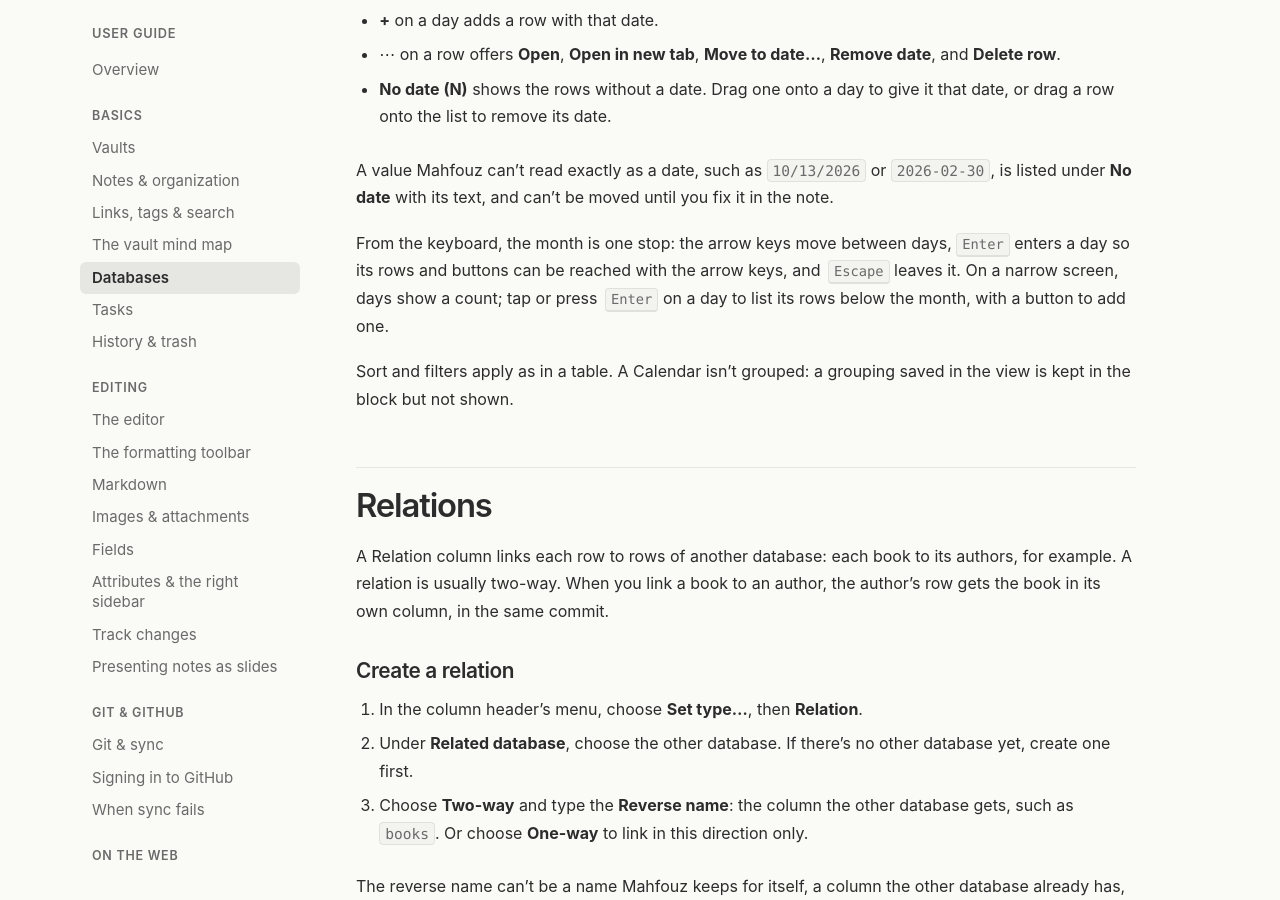
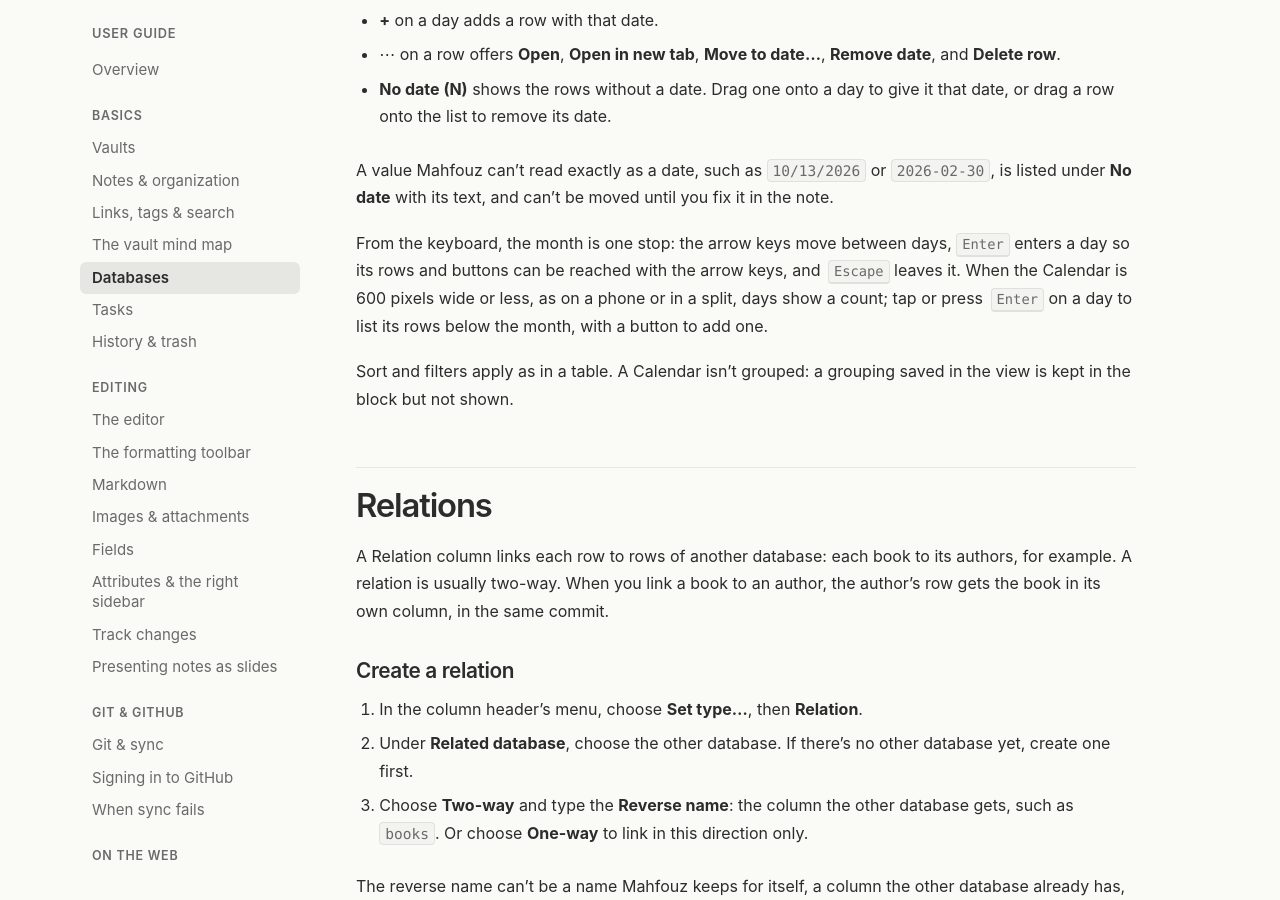
Before and after one commit to mahfouz-app/docs, a Jekyll site: the page built from guide/databases.md, in a window 1280 px wide and 900 px high, scrolled down 6773 px. Built offline with Jekyll 4.4.1, drawn with Linux system fonts in a browser that asks for light colours.

Commit message:
docs(databases): the Calendar's narrow layout follows its own width
Co-Authored-By: Claude Opus 5.5 <noreply@anthropic.com>

```diff
--- a/guide/databases.md
+++ b/guide/databases.md
@@ -268,9 +268,10 @@ until you fix it in the note.
 
 From the keyboard, the month is one stop: the arrow keys move between days,
 <kbd>Enter</kbd> enters a day so its rows and buttons can be reached with
-the arrow keys, and <kbd>Escape</kbd> leaves it. On a narrow screen, days
-show a count; tap or press <kbd>Enter</kbd> on a day to list its rows below
-the month, with a button to add one.
+the arrow keys, and <kbd>Escape</kbd> leaves it. When the Calendar is 600
+pixels wide or less, as on a phone or in a split, days show a count; tap or
+press <kbd>Enter</kbd> on a day to list its rows below the month, with a
+button to add one.
 
 Sort and filters apply as in a table. A Calendar isn't grouped: a grouping
 saved in the view is kept in the block but not shown.
```
